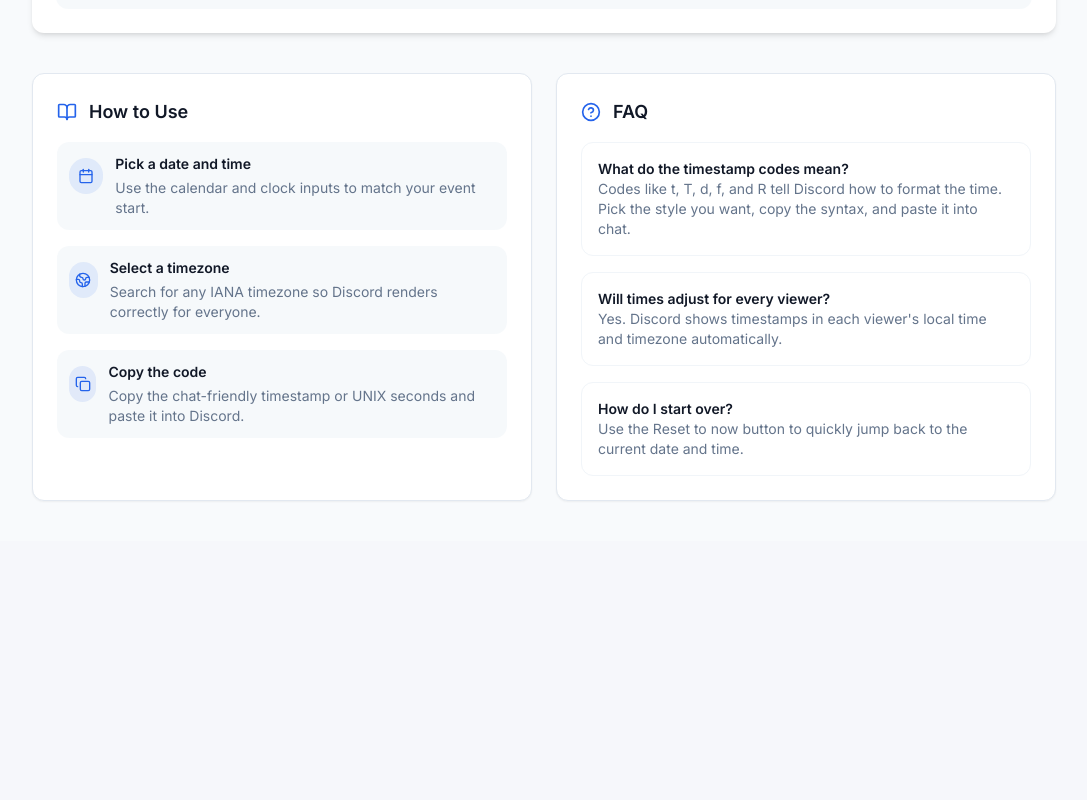
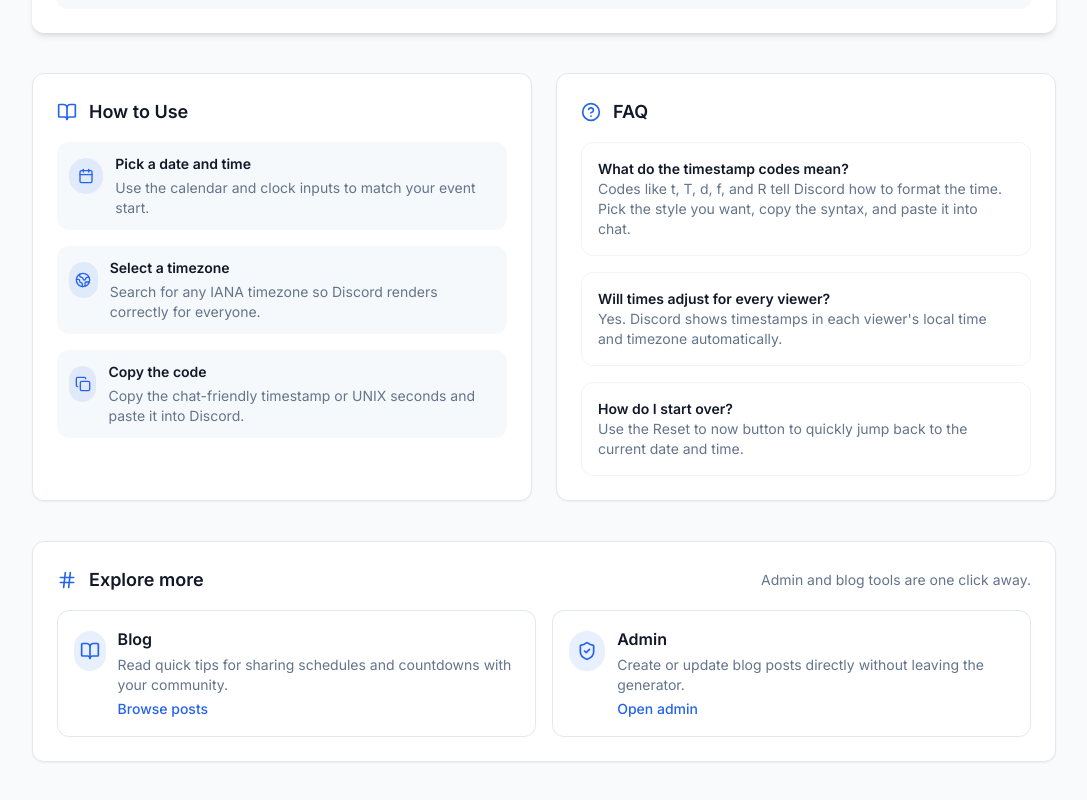
Before and after one commit to ningfengjian/dstime, a Next.js app: page / in a window 1280 px wide. Shown: the part 1076-1876 px from the top of the page, without its empty margins (96-1183 px from the left). Before the commit the page ends 1617 px from the top, so only its background shows below. Built offline with nearby package versions, Linux system fonts and the light colour scheme.

Commit message:
Add homepage links to blog and admin

```diff
--- a/app/page.tsx
+++ b/app/page.tsx
@@ -1,8 +1,9 @@
 "use client";
 
+import Link from "next/link";
 import { useEffect, useMemo, useRef, useState } from "react";
 import type { LucideIcon } from "lucide-react";
-import { BookOpen, CalendarIcon, CircleHelp, Clock3, Copy, Globe2, Hash, RefreshCcw } from "lucide-react";
+import { BookOpen, CalendarIcon, CircleHelp, Clock3, Copy, Globe2, Hash, RefreshCcw, ShieldCheck } from "lucide-react";
 import { DateTime } from "luxon";
 
 import { Button } from "@/components/ui/button";
@@ -72,6 +73,23 @@ const faqItems = [
   {
     question: "How do I start over?",
     answer: "Use the Reset to now button to quickly jump back to the current date and time.",
+  },
+];
+
+const quickLinks: { title: string; description: string; href: string; icon: LucideIcon; cta: string }[] = [
+  {
+    title: "Blog",
+    description: "Read quick tips for sharing schedules and countdowns with your community.",
+    href: "/blog",
+    icon: BookOpen,
+    cta: "Browse posts",
+  },
+  {
+    title: "Admin",
+    description: "Create or update blog posts directly without leaving the generator.",
+    href: "/blog/admin",
+    icon: ShieldCheck,
+    cta: "Open admin",
   },
 ];
 
@@ -361,6 +379,35 @@ export default function Home() {
             </div>
           </section>
         </div>
+
+        <section className="mt-10 rounded-xl border bg-white p-6 shadow-sm">
+          <div className="mb-4 flex items-center justify-between gap-3">
+            <div className="flex items-center gap-3">
+              <Hash className="h-5 w-5 text-primary" />
+              <h2 className="text-lg font-semibold text-gray-900">Explore more</h2>
+            </div>
+            <span className="text-sm text-muted-foreground">Admin and blog tools are one click away.</span>
+          </div>
+
+          <div className="grid gap-4 sm:grid-cols-2">
+            {quickLinks.map((link) => (
+              <Link
+                key={link.title}
+                href={link.href}
+                className="flex items-start gap-3 rounded-lg border p-4 transition hover:border-primary hover:shadow-sm"
+              >
+                <div className="mt-1 flex h-10 w-10 items-center justify-center rounded-full bg-primary/10 text-primary">
+                  <link.icon className="h-5 w-5" />
+                </div>
+                <div className="space-y-1">
+                  <h3 className="text-base font-semibold text-gray-900">{link.title}</h3>
+                  <p className="text-sm text-muted-foreground">{link.description}</p>
+                  <span className="inline-flex items-center gap-1 text-sm font-medium text-primary">{link.cta}</span>
+                </div>
+              </Link>
+            ))}
+          </div>
+        </section>
       </div>
     </main>
   );
```
